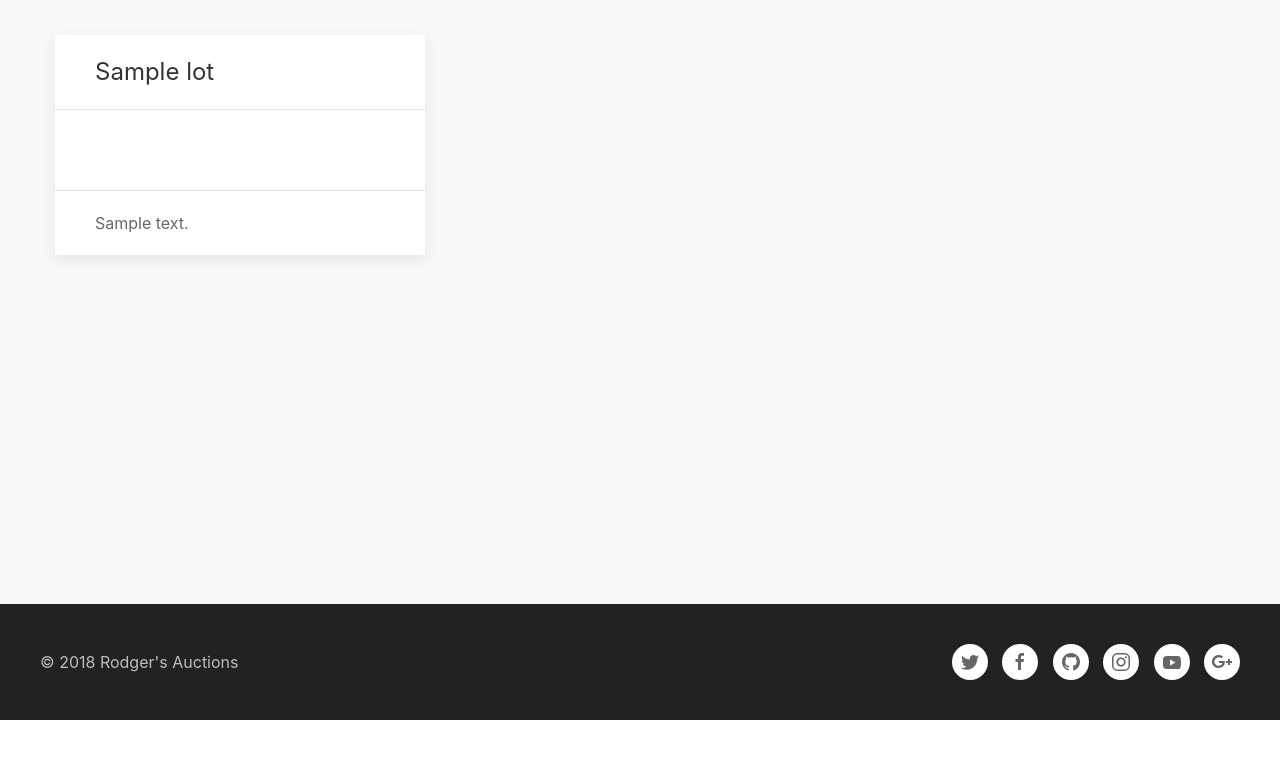
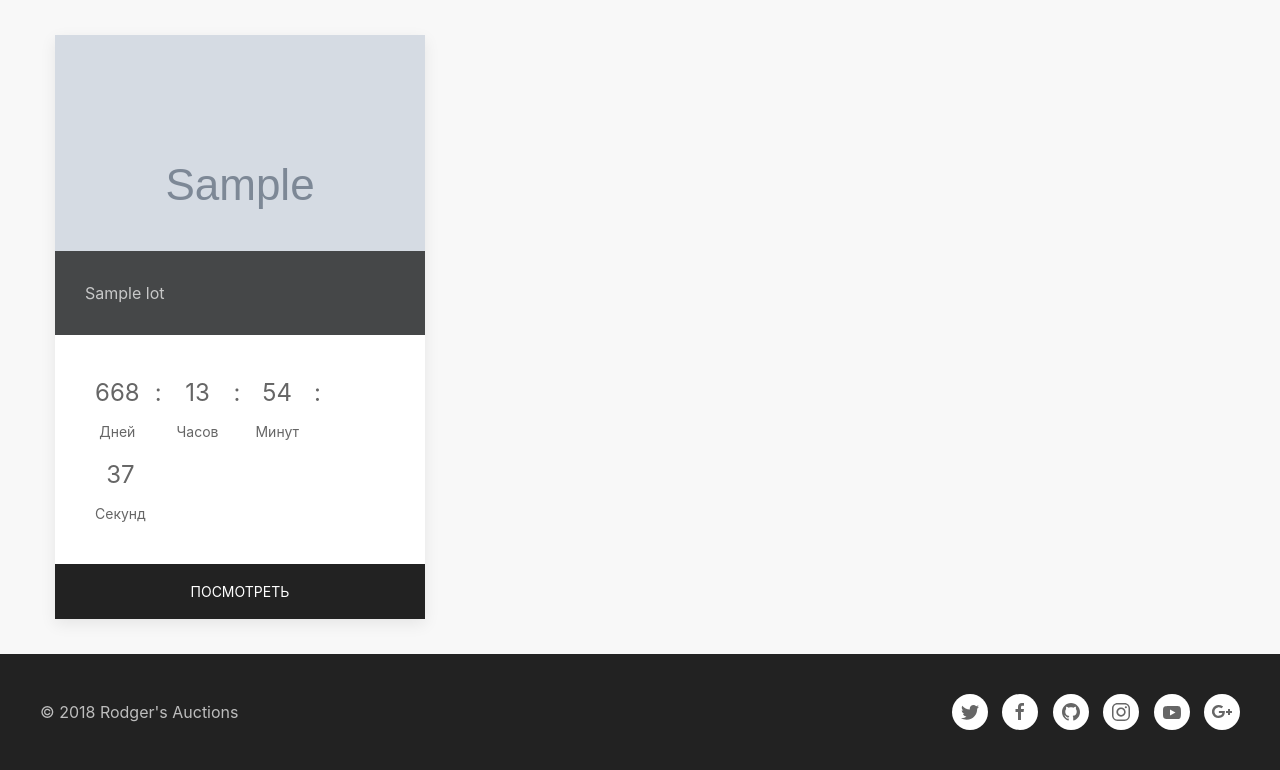
Before and after one commit to RODJER200586/auction, a Django app: page /lots/ in a window 1280 px wide. Shown: the part 80-850 px from the top of the page. Before the commit the page ends 800 px from the top, so only its background shows below. Run offline with Django 3.2, Linux system fonts and the light colour scheme; tables that the repository leaves empty hold one stand-in row (values such as "Sample post"); grey boxes marked "Sample" are stand-in pictures.

Commit message:
Update lots list

```diff
--- a/auction/templates/lots/list.html
+++ b/auction/templates/lots/list.html
@@ -1,71 +1,66 @@
 {% extends "layout/app.html" %}
 
-{% block title %}Аукционы{% endblock %}
+{% block title %}
+Аукционы
+{% endblock %}
 
 {% block content %}
-<!--<article class="uk-article">-->
-    <!--<h1 class="uk-article-title">Аукцион</h1>-->
-    <!--<p class="uk-article-meta">Актвные лоты</p>-->
-<!--</article>-->
-<!--<ul class="uk-breadcrumb">-->
-    <!--<li><a href="">1</a></li>-->
-    <!--<li><a href="">2</a></li>-->
-    <!--<li><span>3</span></li>-->
-<!--</ul>-->
+
 {% if latest_lot_list %}
 <div class="uk-flex-inline uk-flex-wrap uk-width-1-1">
     {% for lot in latest_lot_list %}
     <div class="uk-padding-small uk-width-1-1@s uk-width-1-2@m uk-width-1-3@l uk-width-1-4@xl">
         <div class="uk-card uk-card-default">
-            <div class="uk-card-header">
-                <h3 class="uk-card-title">{{ lot.name }}</h3>
+            <div class="uk-card-media-top uk-background-cover uk-width-1-1 uk-height-medium uk-inline"
+                 style="background-image: url({{ lot.image.url }});">
+                <div class="uk-overlay uk-overlay-primary uk-position-bottom">
+                    <p>{{ lot.name }}</p>
+                </div>
             </div>
-            <div class="uk-card-body">
-                <!--<div class="uk-grid-small uk-child-width-auto" uk-grid uk-countdown="date: 2018-03-23T11:50:30+00:00">-->
-                <!--<div>-->
-                <!--<div class="uk-countdown-number uk-countdown-days"></div>-->
-                <!--<div class="uk-countdown-label uk-margin-small uk-text-center uk-visible@s">Дней</div>-->
-                <!--</div>-->
-                <!--<div class="uk-countdown-separator">:</div>-->
-                <!--<div>-->
-                <!--<div class="uk-countdown-number uk-countdown-hours"></div>-->
-                <!--<div class="uk-countdown-label uk-margin-small uk-text-center uk-visible@s">Часов</div>-->
-                <!--</div>-->
-                <!--<div class="uk-countdown-separator">:</div>-->
-                <!--<div>-->
-                <!--<div class="uk-countdown-number uk-countdown-minutes"></div>-->
-                <!--<div class="uk-countdown-label uk-margin-small uk-text-center uk-visible@s">Минут</div>-->
-                <!--</div>-->
-                <!--<div class="uk-countdown-separator">:</div>-->
-                <!--<div>-->
-                <!--<div class="uk-countdown-number uk-countdown-seconds"></div>-->
-                <!--<div class="uk-countdown-label uk-margin-small uk-text-center uk-visible@s">Секунд</div>-->
-                <!--</div>-->
-                <!--</div>-->
+            <div class="uk-card-body uk-flex uk-flex-center">
+                <div class="uk-grid-small uk-child-width-auto"
+                     uk-grid
+                     uk-countdown="date: {{ lot.finish | date:'c' }}">
+                    <div>
+                        <div class="uk-countdown-number uk-countdown-days uk-text-large uk-flex uk-flex-center"></div>
+                        <div class="uk-countdown-label uk-margin-small uk-text-center uk-text-small uk-visible@s">Дней
+                        </div>
+                    </div>
+                    <div class="uk-countdown-separator uk-text-large">:</div>
+                    <div>
+                        <div class="uk-countdown-number uk-countdown-hours uk-text-large uk-flex uk-flex-center"></div>
+                        <div class="uk-countdown-label uk-margin-small uk-text-center uk-text-small uk-visible@s">
+                            Часов
+                        </div>
+                    </div>
+                    <div class="uk-countdown-separator uk-text-large">:</div>
+                    <div>
+                        <div class="uk-countdown-number uk-countdown-minutes uk-text-large uk-flex uk-flex-center"></div>
+                        <div class="uk-countdown-label uk-margin-small uk-text-center uk-text-small uk-visible@s">
+                            Минут
+                        </div>
+                    </div>
+                    <div class="uk-countdown-separator uk-text-large">:</div>
+                    <div>
+                        <div class="uk-countdown-number uk-countdown-seconds uk-text-large uk-flex uk-flex-center"></div>
+                        <div class="uk-countdown-label uk-margin-small uk-text-center uk-text-small uk-visible@s">
+                            Секунд
+                        </div>
+                    </div>
+                </div>
             </div>
-            <div class="uk-card-footer">
-                {{ lot.description }}
-            </div>
+            <a class="uk-button uk-button-secondary uk-button-large uk-width-1-1"
+               href="/lots/{{ lot.id }}/">
+                Посмотреть
+            </a>
         </div>
     </div>
     {% endfor %}
 </div>
-<!--<ul class="uk-pagination" uk-margin>-->
-    <!--<li><a href="#"><span uk-pagination-previous></span></a></li>-->
-    <!--<li><a href="#">1</a></li>-->
-    <!--<li class="uk-disabled"><span>...</span></li>-->
-    <!--<li><a href="#">4</a></li>-->
-    <!--<li><a href="#">5</a></li>-->
-    <!--<li><a href="#">6</a></li>-->
-    <!--<li class="uk-active"><span>7</span></li>-->
-    <!--<li><a href="#">8</a></li>-->
-    <!--<li><a href="#">9</a></li>-->
-    <!--<li><a href="#">10</a></li>-->
-    <!--<li class="uk-disabled"><span>...</span></li>-->
-    <!--<li><a href="#">20</a></li>-->
-    <!--<li><a href="#"><span uk-pagination-next></span></a></li>-->
-<!--</ul>-->
+
 {% else %}
-<p>No lots are available.</p>
+
+<p>Нет лотов</p>
+
 {% endif %}
 {% endblock %}
--- a/auction/urls.py
+++ b/auction/urls.py
@@ -4,5 +4,5 @@ from . import views
 
 urlpatterns = [
     path('', views.ListView.as_view(), name='lots'),
-    path('<int:pk>/', views.DetailView.as_view()),
+    path('<int:pk>/', views.DetailView.as_view(), name='lot_detail'),
 ]
--- a/templates/account/password_reset.html
+++ b/templates/account/password_reset.html
@@ -56,7 +56,7 @@
         </form>
     </div>
     <div class="uk-card-footer">
-        <p>Свяжитесь с нами, если у вас возникли сложности со сменой пароля.</p>
+        <p><a href="{% url 'contacts' %}">Свяжитесь с нами</a>, если у вас возникли сложности со сменой пароля.</p>
     </div>
 </div>
 
```
